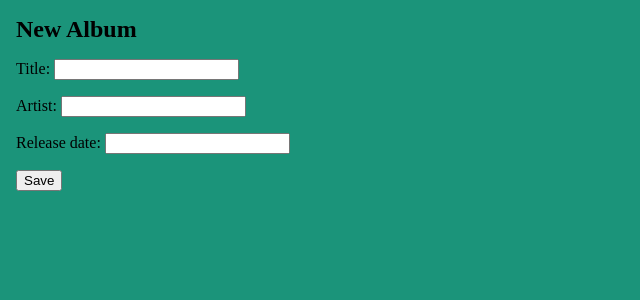
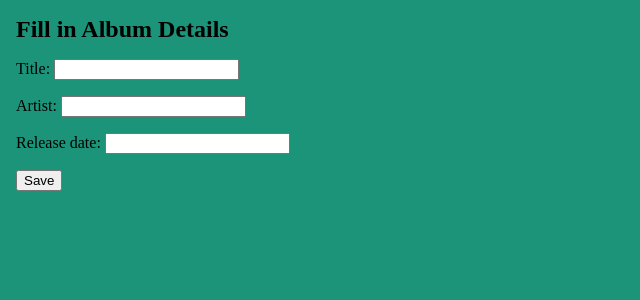
Before and after one commit to nzeager/track-my-albums, a Django app: page /albums/new in a window 1280 px wide. Shown: the part 69-369 px from the top of the page, without its empty margins (0-640 px from the left). Run offline with Django 4.2, Linux system fonts and the light colour scheme.

Commit message:
Updated text in  create_album.html page

```diff
--- a/templates/albums/create_album.html
+++ b/templates/albums/create_album.html
@@ -1,7 +1,7 @@
 {% extends 'base.html' %}
 
 {% block content %}
-    <h1>New Album</h1>
+    <h1>Fill in Album Details</h1>
     <form method="POST" class="album-form">{% csrf_token %}
             {{ form.as_p }}
             <button type="submit" class="save btn btn-secondary">Save</button>
```
